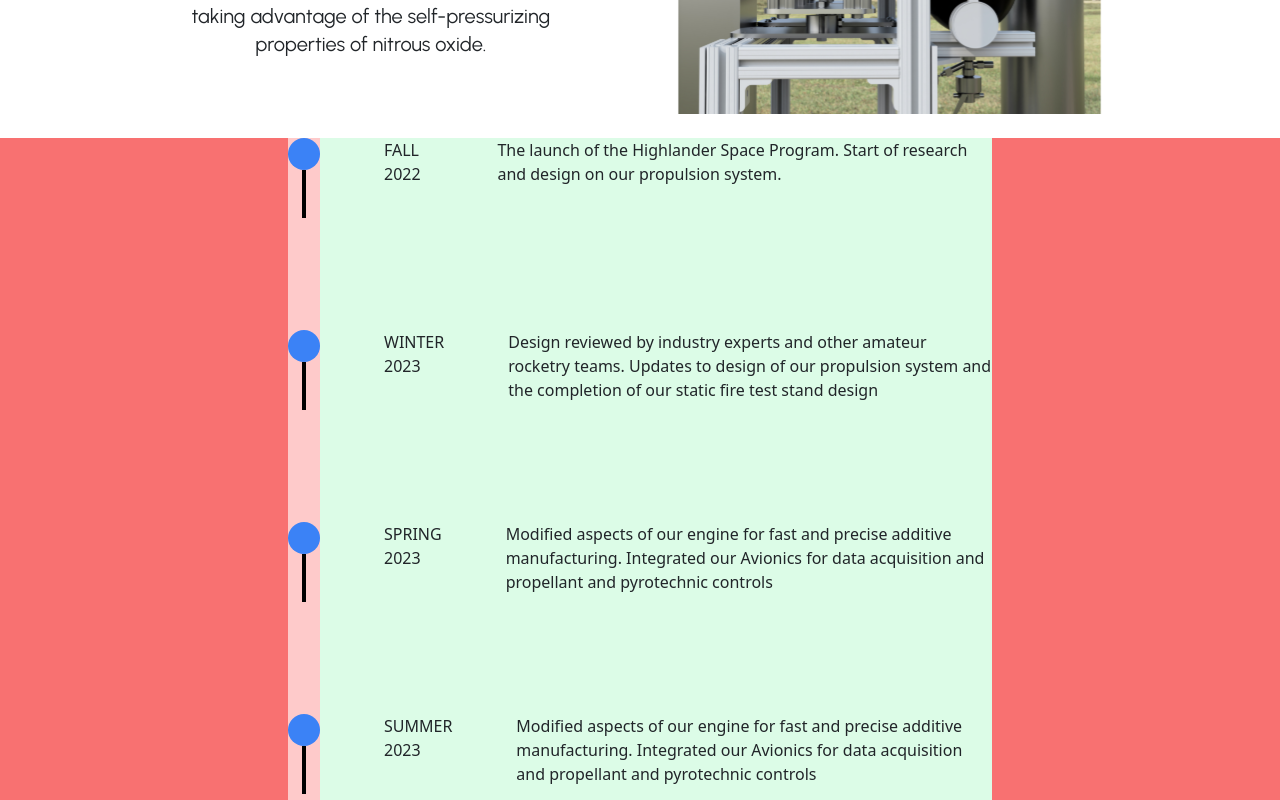
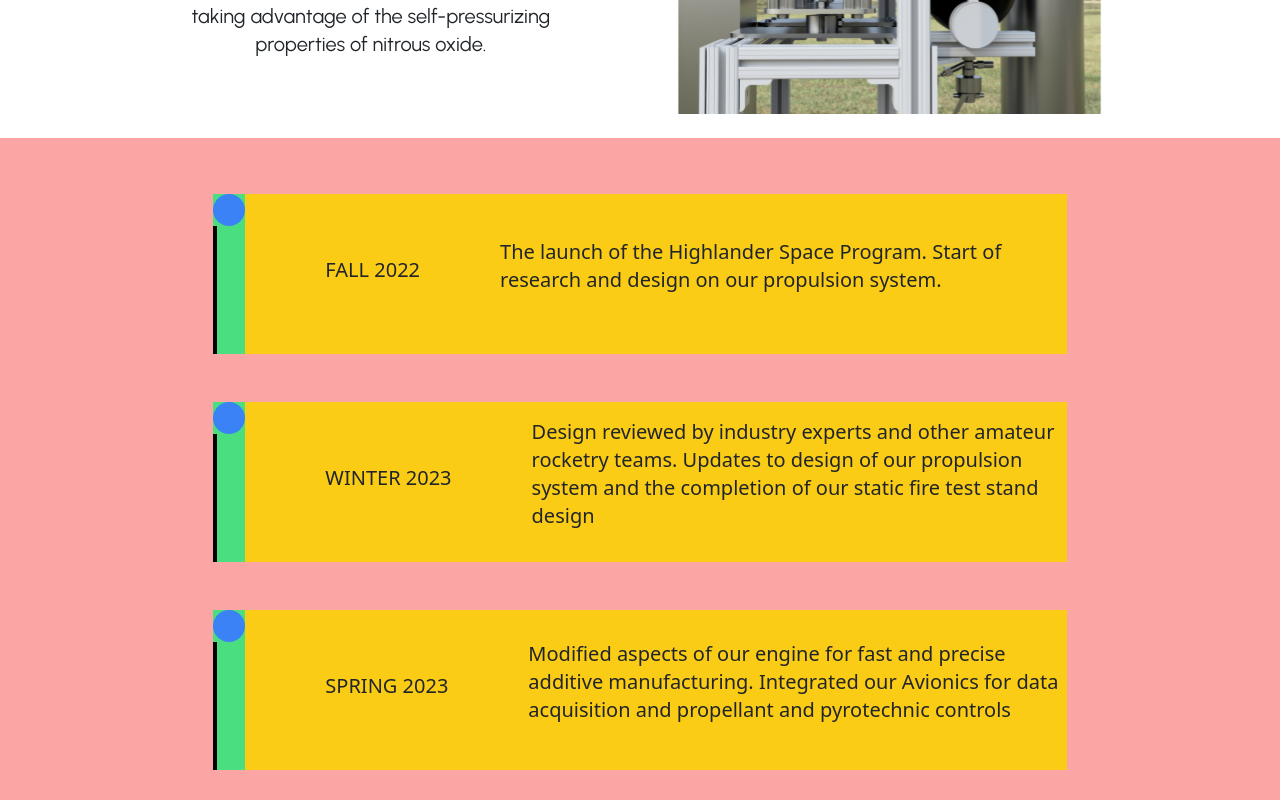
Before and after one commit to acm-ucr/hsp-website, a Next.js app: page /projects in a window 1280 px wide. Shown: the part 840-1640 px from the top of the page. Built offline with nearby package versions, Linux system fonts and the light colour scheme.

Commit message:
timeline attempt 2, got the bottom to not have a line

```diff
--- a/src/components/projects/poseidon/Timeline.js
+++ b/src/components/projects/poseidon/Timeline.js
@@ -1,19 +1,50 @@
+// import React from "react";
+// import texts from "@/data/Poseidon/Timeline";
+// const Timeline = () => {
+//   return (
+//     <div className="flex flex-col items-center py-8 bg-red-300 relative">
+//       {texts.map((blah, index) => (
+//         <div
+//           key={index}
+//           className="bg-green-100 flex justify-center w-2/3 h-auto items-center p-4"
+//         >
+//           <div className="bg-violet-200 ">
+//             <div className="rounded-full w-8 h-8 bg-blue-500"> </div>
+//             <div className="w-1 text-black bg-black h-32 ml-3.5"></div>
+//           </div>
+//           <p className="px-16">{blah.data}</p>
+//           <p className="text-wrap">{blah.para}</p>
+//         </div>
+//       ))}
+//     </div>
+//   );
+// };
+
+// export default Timeline;
+
 import React from "react";
 import texts from "@/data/Poseidon/Timeline";
+
 const Timeline = () => {
   return (
-    <div className="bg-red-400">
-      {texts.map((blah, index) => (
-        <div
-          key={index}
-          className="bg-green-100 flex justify-center mx-72 h-48"
-        >
-          <div className="bg-red-200 ">
-            <div className="rounded-full w-8 h-8 bg-blue-500"> </div>
-            <div className="w-1 text-black bg-black h-12 ml-3.5"></div>
+    <div className="flex flex-col items-center py-8 bg-red-300">
+      {texts.map((event, index) => (
+        <div key={index} className="flex w-2/3 items-center my-4 bg-yellow-400">
+          <div className=" bg-green-400">
+            <div>
+              {/* Circle */}
+              <div className="z-10 bg-blue-500 rounded-full w-8 h-8"></div>
+
+              {/* Vertical line below the circle */}
+              {index !== texts.length - 1 && (
+                <div className="w-1 bg-black h-32 text-center"></div>
+              )}
+            </div>
           </div>
-          <p className="px-16">{blah.data}</p>
-          <p>{blah.para}</p>
+          {/* Texts */}
+
+          <h1 className="px-20 text-xl text-nowrap">{event.data}</h1>
+          <p className="text-xl">{event.para}</p>
         </div>
       ))}
     </div>
```
